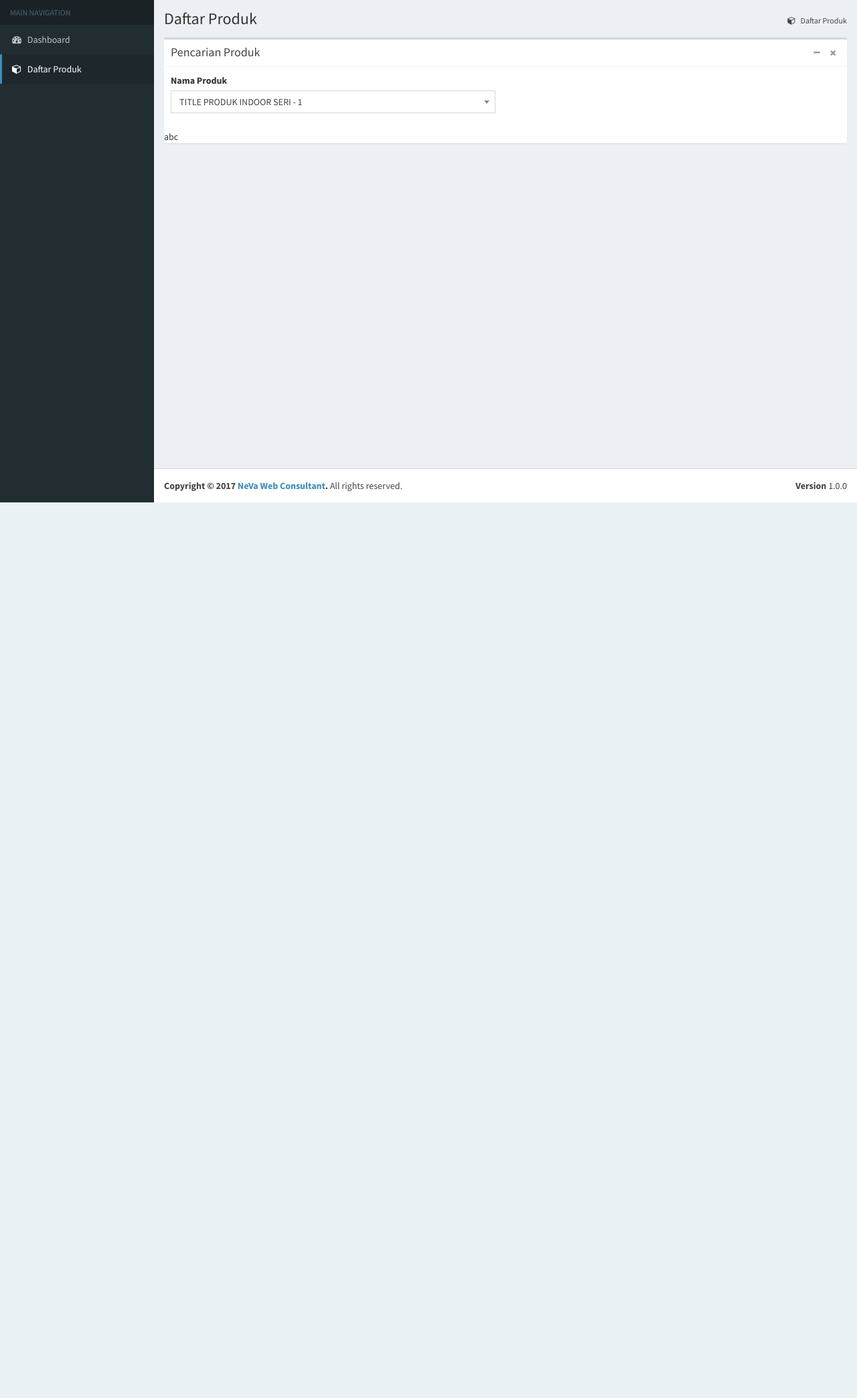
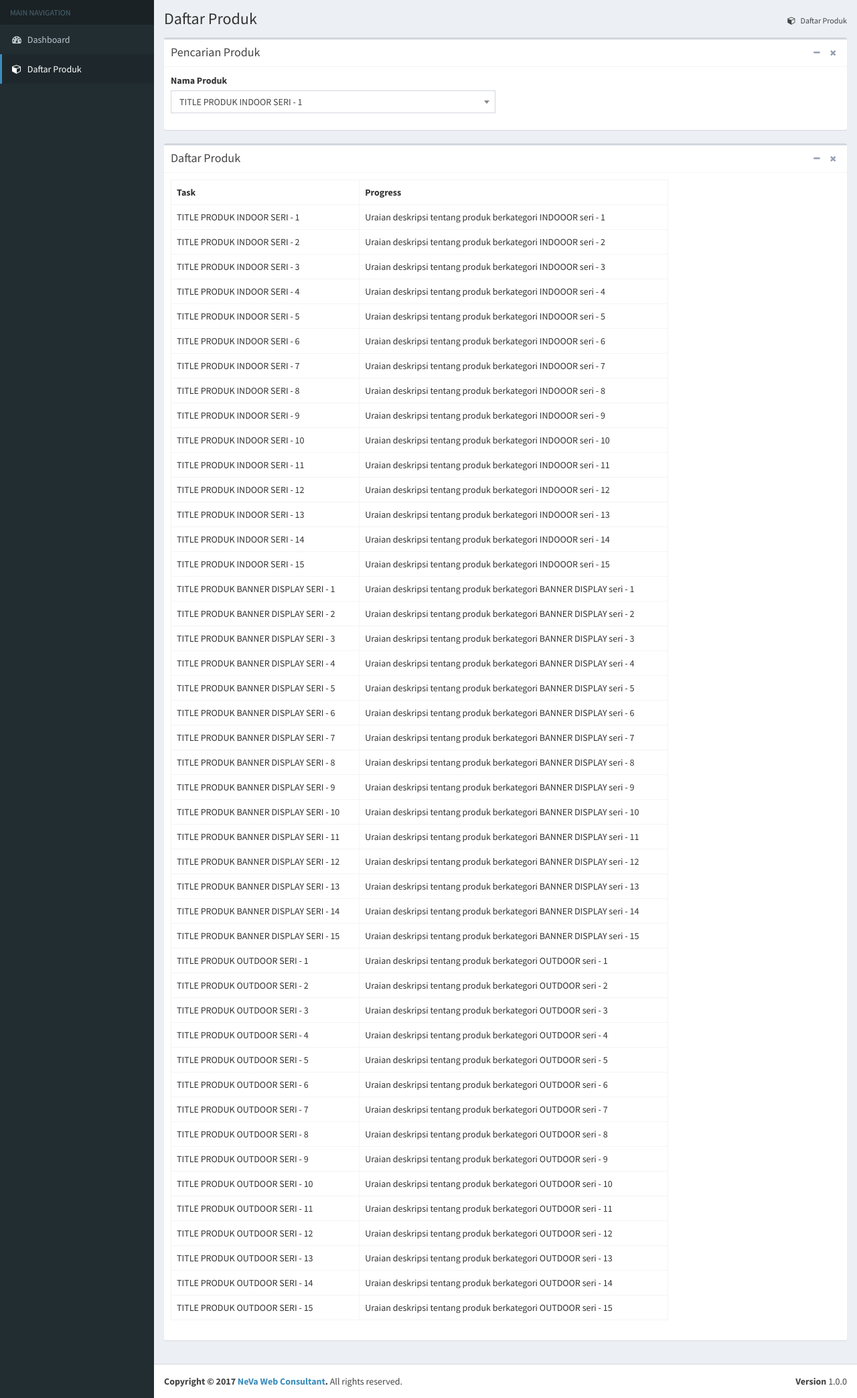
Before and after one commit to Rfaris11/citradisplay2, a CodeIgniter app: page /database/admin/daftarProduk in a window 1280 px wide. Shown: the part 50-2137 px from the top of the page at 67% size. Before the commit the page ends 800 px from the top, so only its background shows below. Run offline with CodeIgniter, Linux system fonts and the light colour scheme; the visitor is signed in with stand-in values (Sample User, id 1); data comes from the database, SQL or seed files in the repository; data that the repository does not hold is empty.

Commit message:
update penambahan getDataAll master produk

```diff
--- a/application/controllers/Cms_produk.php
+++ b/application/controllers/Cms_produk.php
@@ -17,6 +17,10 @@ class Cms_produk extends CI_Controller
 	}
 
 	public function showListProduct(){
+		if($this->session->userdata('status')!= "isLogin"){
+			redirect('login');
+		}
+
 		$param = $this->input->post("id");
 		$where = array(
 			'NID' => $param
@@ -25,5 +29,6 @@ class Cms_produk extends CI_Controller
 		echo json_encode(array("list" => $res));
 
 	}
+
 }
 ?>
--- a/application/views/app_js/app_cms.php
+++ b/application/views/app_js/app_cms.php
@@ -15,12 +15,16 @@ function getList(param){
     data : {id : param},
     success : function(a){
       console.log(a.list);
-      var html = "<b>";
+      var html = "<tr>";
+
+      html += "<td>" + a.list[0].VNAMA + "</td>";
+      html += "<td>" + a.list[0].VDESKRIPSI + "</td>";
       // html += "namaProduk : " + a.list[0].VNAMA+"<br>";
       // html += "deskripsi : " + a.list[0].VDESKRIPSI+"<br>";
-      html += a.list[0].VNAMA;
-      html +=  a.list[0].VDESKRIPSI;
-      html += "</b>";
+      /*html += a.list[0].VNAMA+"&nbsp";
+      html +=  a.list[0].VDESKRIPSI;*/
+      html += "<tr>";
+      $("#myResultMasterProduct").empty();
       $(html).appendTo("#myResultMasterProduct");
     }
   });
--- a/application/views/v_daftarProduk.php
+++ b/application/views/v_daftarProduk.php
@@ -135,12 +135,49 @@
             </div>
             <!-- /.col -->
           </div>
-          <div id="myResultMasterProduct">
-          abc
 
-          </div>
           <!-- /.row -->
         </div>
+
+        <!-- data table master produk -->
+
+        <div class="box box-default">
+        <div class="box-header with-border">
+          <h3 class="box-title">Daftar Produk</h3>
+
+          <div class="box-tools pull-right">
+            <button type="button" class="btn btn-box-tool" data-widget="collapse"><i class="fa fa-minus"></i></button>
+            <button type="button" class="btn btn-box-tool" data-widget="remove"><i class="fa fa-remove"></i></button>
+          </div>
+        </div>
+        <!-- /.box-header -->
+        <div class="box-body">
+          <div class="row">
+            <div class="col-md-9">
+                  <table class="table table-bordered">
+                <tr>
+                  <!-- <th style="width: 10px">#</th> -->
+                  <th>Task</th>
+                  <th>Progress</th>
+                </tr>
+                <div id="myResultMasterProduct">
+                <?php foreach ($data as $res) { ?>
+                <tr>
+                  <!-- <td><?= $i; ?></td> -->
+                  <td><?= $res['VNAMA']; ?></td>
+                  <td><?= $res['VDESKRIPSI']; ?></td>
+                </tr>
+                <?php } ?>
+                </div>
+                </table>
+            </div>
+            </div>
+            <!-- /.col -->
+          </div>
+
+          <!-- /.row -->
+        </div>
+
 
     </section>
     <!-- /.content -->
```
